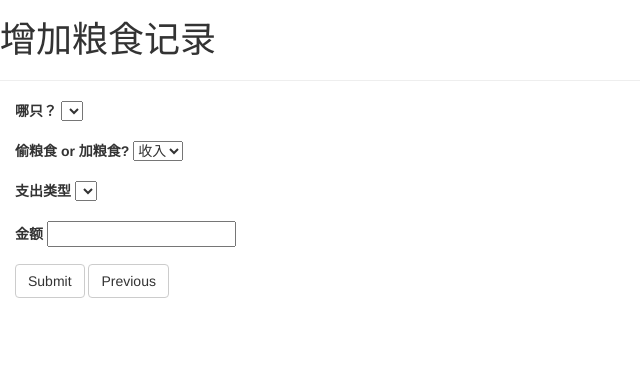
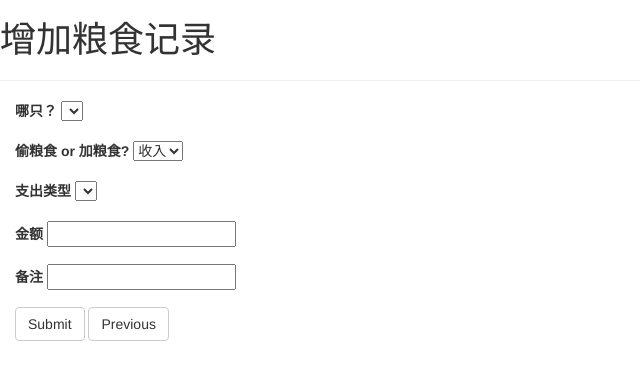
Before and after one commit to simonchen1992/catSystem, a Django app: page /detail/add/ in a window 1280 px wide. Shown: the top 380 px of the page, without its empty margins (0-640 px from the left). Run offline with Django 3.2, Linux system fonts and the light colour scheme; data that the repository does not hold is empty; some libraries are stand-ins or nearby versions.

Commit message:
update comment part for detailAdd.html

```diff
--- a/templates/detailAdd.html
+++ b/templates/detailAdd.html
@@ -73,7 +73,7 @@
             <div class="form-group">
                 <div class = 'foodType'>
                     <label >支出类型</label>
-                    <select id="foodType" class="combobox" name = 'foodType' onchange="hideComment(this);">
+                    <select id="foodType" class="combobox" name = 'foodType'>
                         {% for type in incomeType %}
                             <option>{{ type.foodType }}</option>
                         {% endfor %}
@@ -87,7 +87,7 @@
                 </div>
             </div>
             <div class="form-group">
-                <div hidden class = 'amount' id = 'formComment'>
+                <div class = 'amount' id = 'formComment'>
                     <label for="comment">备注</label>
                     <input type="text" id="comment" name="comment"/>
                 </div>
```
